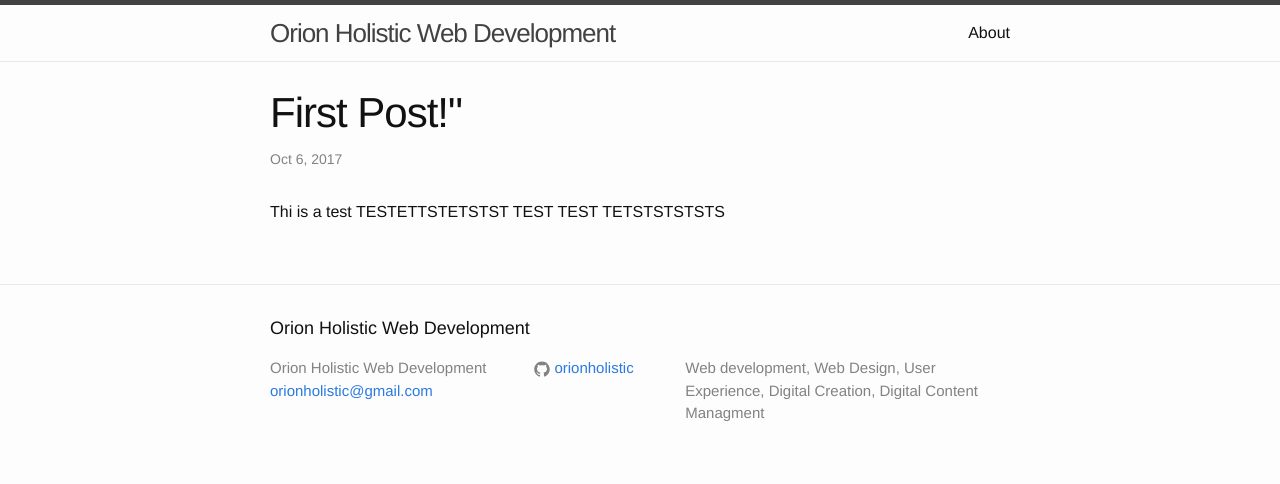
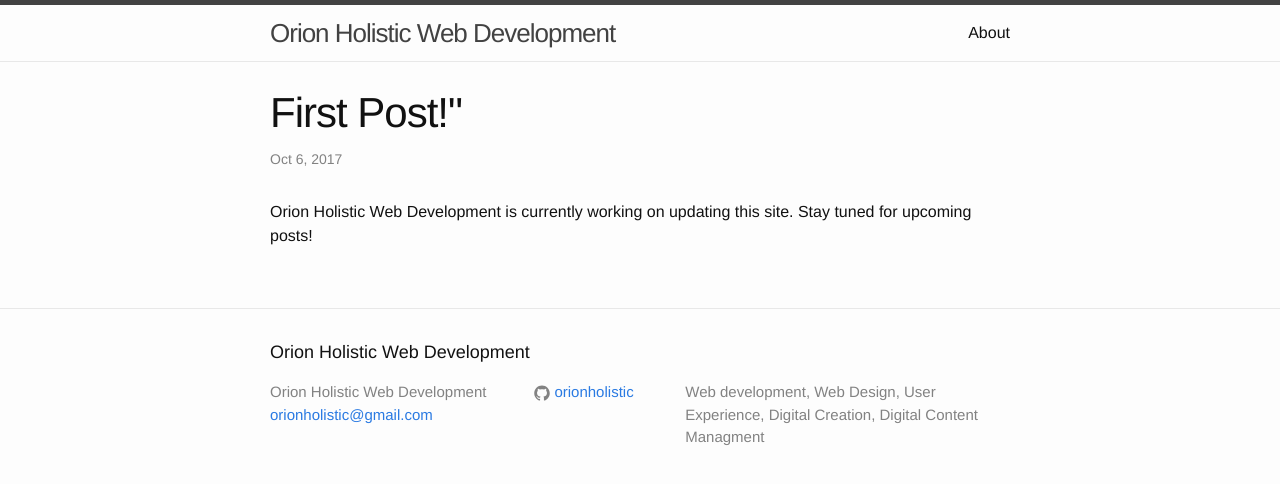
Before and after one commit to orionholistic/orionholistic.github.io, a Jekyll site: the page built from _posts/2017-10-06-First-Post.markdown, in a window 1280 px wide. Shown: the top 484 px of the page. Built offline with Jekyll 4.4.1, drawn with Linux system fonts in a browser that asks for light colours.

Commit message:
Update 2017-10-06-First-Post.markdown

```diff
--- a/_posts/2017-10-06-First-Post.markdown
+++ b/_posts/2017-10-06-First-Post.markdown
@@ -4,5 +4,4 @@ title:  First Post!"
 date:   2017-10-06 21:34:37 +0000
 categories: new
 ---
-
-Thi is a test TESTETTSTETSTST TEST TEST TETSTSTSTSTS
+Orion Holistic Web Development is currently working on updating this site. Stay tuned for upcoming posts!
```
